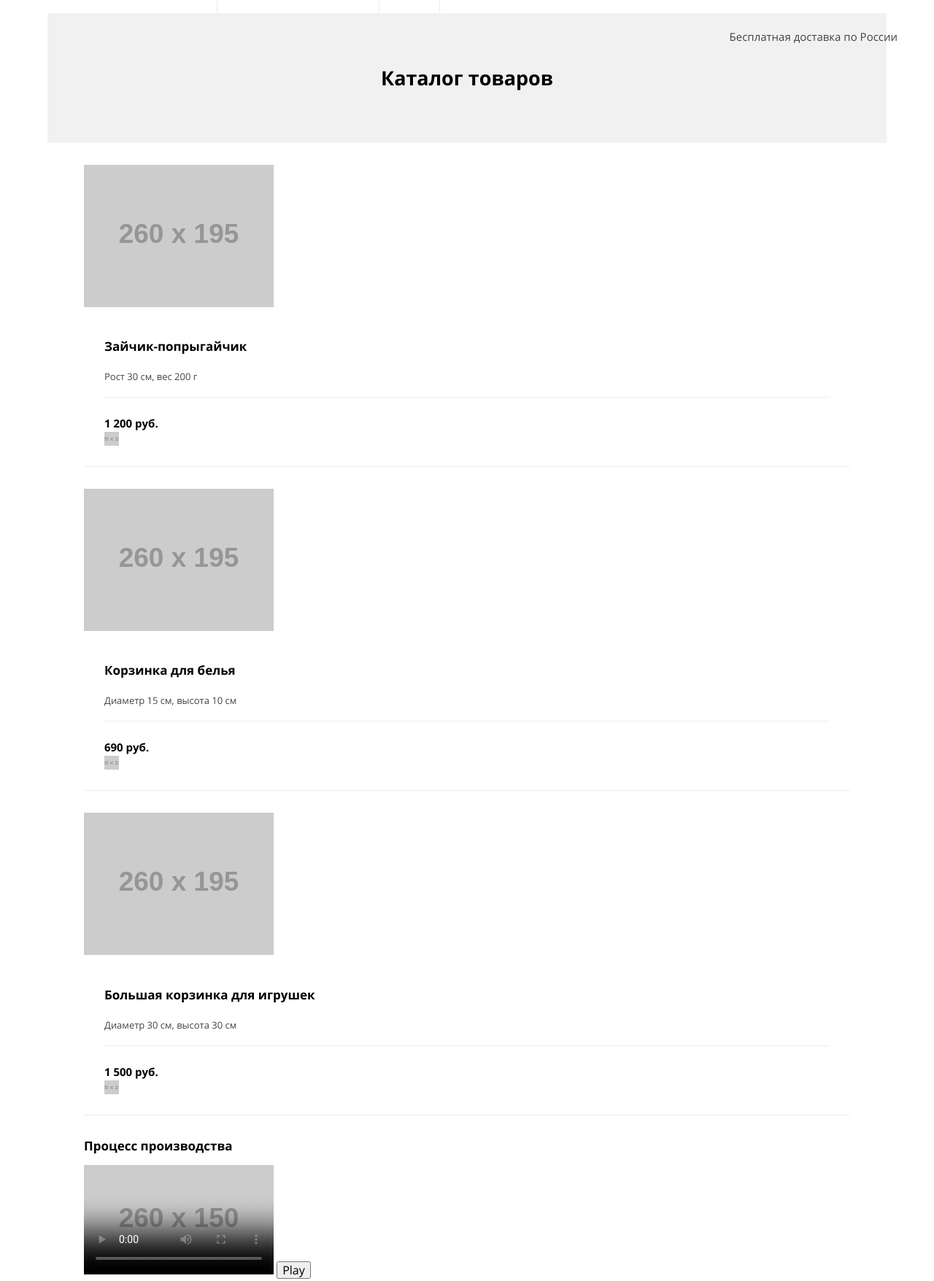
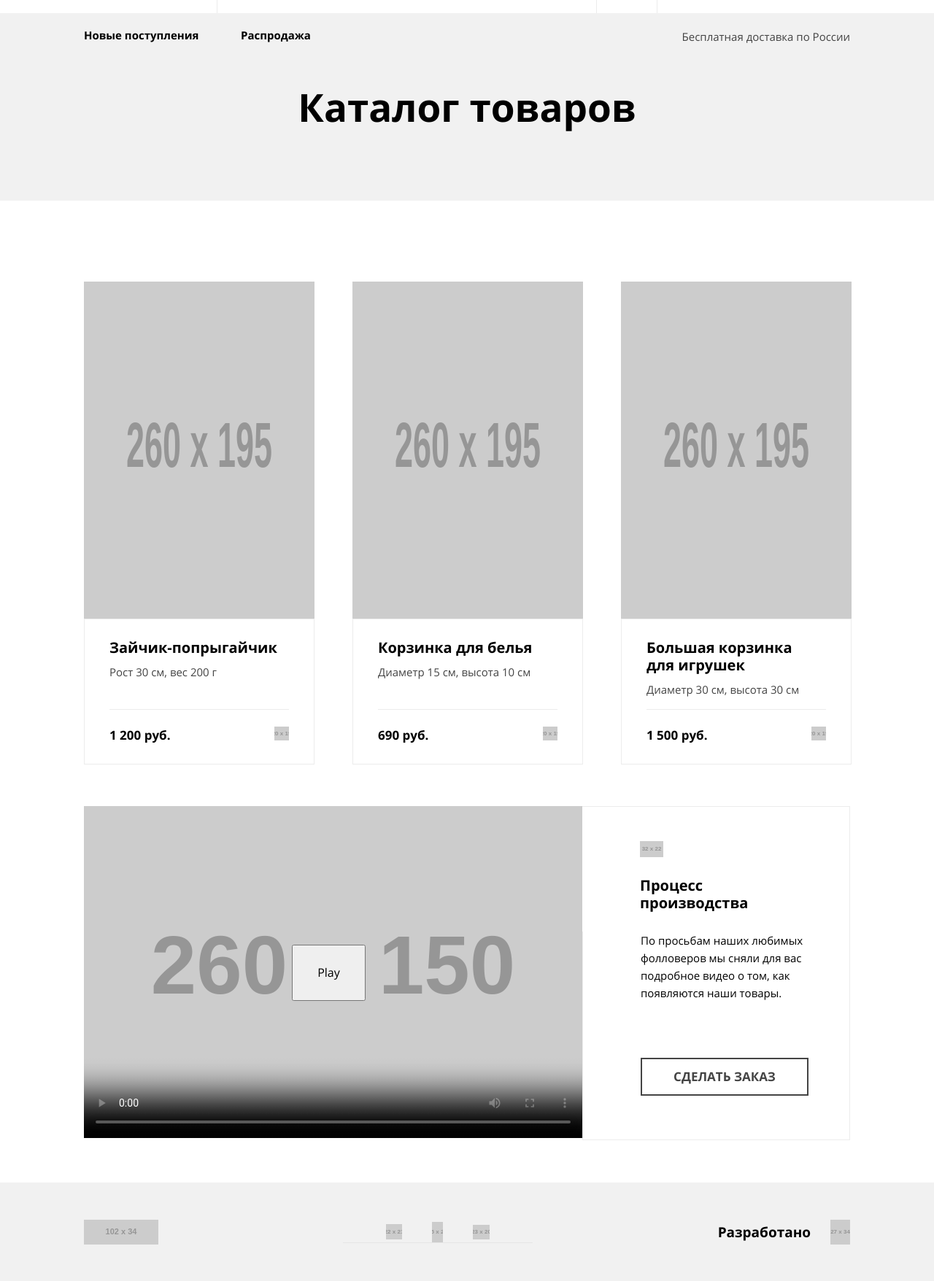
Before and after one commit to iBreadInside/1505405-mishka-21, a website: page source/catalog.html in a window 1280 px wide. Shown: the part 72-1828 px from the top of the page at 73% size. Drawn offline with nearby package versions, Linux system fonts and the light colour scheme; files that its build step writes are made by us from their sources; placeholder pictures from the web are drawn by us.

Commit message:
Правки вложенности, сетки формы и каталога

```diff
--- a/source/catalog.html
+++ b/source/catalog.html
@@ -8,7 +8,7 @@
   </head>
   <body class="page__body">
     <header class="page-header">
-      <div class="page-header__container container">
+      <div class="page-header__wrapper wrapper">
         <nav class="main-navigation main-navigation--opened">
           <a class="main-navigation__logo" href="index.html">
             <img src="https://via.placeholder.com/86x35" width="86" height="35" alt="Мишка - магазин вязаных изделий">
@@ -26,16 +26,26 @@
                 <p>Вязание на заказ</p>
               </a>
             </li>
-            <li class="main-navigation__item">
+            <li class="main-navigation__item main-navigation__item--search">
               <a class="main-navigation__item-link main-navigation__item-link--search" href="#">
                 <img class="main-navigation__item-icon" src="https://via.placeholder.com/18x18" width="18" height="18" alt="Иконка поиска">
                 <p>Поиск по сайту</p>
               </a>
             </li>
-            <li class="main-navigation__item">
+            <li class="main-navigation__item main-navigation__item--cart">
               <a class="main-navigation__item-link main-navigation__item-link--cart" href="#">
                 <img class="main-navigation__item-icon" src="https://via.placeholder.com/21x18" width="21" height="18" alt="Иконка корзины">
                 <p>Корзина: пока пуста</p>
+              </a>
+            </li>
+            <li class="main-navigation__item main-navigation__item--new">
+              <a class="main-navigation__item-link main-navigation__item-link--new" href="#">
+                <p>Новые поступления</p>
+              </a>
+            </li>
+            <li class="main-navigation__item main-navigation__item--sale">
+              <a class="main-navigation__item-link main-navigation__item-link--sale" href="#">
+                <p>Распродажа</p>
               </a>
             </li>
           </ul>
@@ -44,7 +54,6 @@
       </div>
     </header>
     <main class="page-main">
-      <div class="catalog__container container">
       <!-- Раздел каталога -->
       <section class="catalog">
         <h1>Каталог товаров</h1>
@@ -52,7 +61,7 @@
           <ul class="catalog__list">
             <li class="catalog__item">
               <a href="#">
-                  <img src="https://via.placeholder.com/260x195" width="260" height="195" alt="Белый высокий заяц в синей одежде">
+                <img class="catalog__img" src="https://via.placeholder.com/260x195" width="260" height="195" alt="Белый высокий заяц в синей одежде">
               </a>
               <div class="catalog__item-description">
                 <a href="#">
@@ -67,7 +76,7 @@
             </li>
             <li class="catalog__item">
               <a href="#">
-                  <img src="https://via.placeholder.com/260x195" width="260" height="195" alt="Бело-оранжевая вязаная корзинка">
+                <img class="catalog__img" src="https://via.placeholder.com/260x195" width="260" height="195" alt="Бело-оранжевая вязаная корзинка">
               </a>
               <div class="catalog__item-description">
                 <a href="#">
@@ -82,11 +91,11 @@
             </li>
             <li class="catalog__item">
               <a href="#">
-                  <img src="https://via.placeholder.com/260x195" width="260" height="195" alt="Высокая вязаная бело-зеленая корзинка с кучей игрушек">
+                <img class="catalog__img" src="https://via.placeholder.com/260x195" width="260" height="195" alt="Высокая вязаная бело-зеленая корзинка с кучей игрушек">
               </a>
               <div class="catalog__item-description">
                 <a href="#">
-                    <h2 class="catalog__title">Большая корзинка для игрушек</h2>
+                  <h2 class="catalog__title">Большая корзинка для&nbsp;игрушек</h2>
                 </a>
                 <p class="catalog__item-parameters">Диаметр 30 см, высота 30 см</p>
                 <div class="catalog__item-price">
@@ -100,24 +109,27 @@
       </section>
       <!-- Раздел с видео -->
       <section class="video">
-          <div class="wrapper">
-            <!-- <img src="https://via.placeholder.com/32x22" width="32" height="22" alt="Иконка камеры"> -->
-            <h2 class="video__title">Процесс производства</h2>
+        <div class="video__wrapper wrapper">
+          <div class="video__block">
             <video width="260" height="150" controls="controls" poster="https://via.placeholder.com/260x150">
             </video>
             <button class="video__play" type="button">Play</button>
+          </div>
+          <div class="video__title-block">
+            <img src="https://via.placeholder.com/32x22" width="32" height="22" alt="Иконка камеры">
+            <h2 class="video__title">Процесс производства</h2>
+          </div>
           <div class="video__description">
             <p>По просьбам наших любимых фолловеров мы сняли для вас подробное видео о том, как появляются наши товары.</p>
             <a class="video__buy-button border-button" href="#">Сделать заказ</a>
           </div>
         </div>
       </section>
-      </div>
     </main>
     <footer class="page-footer">
-      <div class="page-footer__container container">
+      <div class="page-footer__wrapper wrapper">
         <a class="page-footer__logo" href="index.html">
-          <img class="visually-hidden" src="https://via.placeholder.com/102x34" width="102" height="34" alt="Мишка - главная страница">
+          <img src="https://via.placeholder.com/102x34" width="102" height="34" alt="Мишка - главная страница">
         </a>
         <div class="page-footer__social social">
           <ul class="social__list">
--- a/source/sass/blocks/catalog.scss
+++ b/source/sass/blocks/catalog.scss
@@ -3,8 +3,7 @@
   font-size: 27px;
   line-height: 30px;
   display: block;
-  padding-top: 74px;
-  padding-bottom: 74px;
+  padding: 74px 0;
   background-color: $smoke-white;
   margin: 0;
   text-align: center;
@@ -22,12 +21,12 @@
 .catalog__item {
   display: flex;
   flex-direction: column;
-  border-bottom: 1px solid $smoke-white--light;
-  box-sizing: border-box;
 }
 
 .catalog__item-description {
   padding: 28px;
+  border: 1px solid $smoke-white--light;
+  box-sizing: border-box;
 }
 
 .catalog__title {
@@ -49,4 +48,93 @@
   border-top: 1px solid $smoke-white--light;
   box-sizing: border-box;
   padding-top: 23px;
+  display: flex;
+  justify-content: space-between;
 }
+
+@media (min-width: $tablet-width) {
+  .catalog {
+    margin-bottom: 53px;
+  }
+
+  .catalog h1 {
+    font-size: 43px;
+    line-height: 50px;
+    padding: 100px 0;
+    margin-bottom: 67px;
+  }
+
+  .catalog__list {
+    margin-bottom: 0;
+    gap: 54px;
+  }
+
+  .catalog__item {
+    display: grid;
+    grid-template-columns: 1fr 1fr;
+  }
+
+  .catalog__img {
+    width: 334px;
+    height: 332px;
+  }
+
+  .catalog__item-description {
+    display: flex;
+    flex-direction: column;
+    padding: 27px 34px;
+  }
+
+  .catalog__title {
+    font-size: 20px;
+    margin: 0;
+  }
+
+  .catalog__item-parameters {
+    font-size: 15px;
+    margin-bottom: auto;
+  }
+
+  .catalog__item-price {
+    font-size: 17px;
+  }
+}
+
+@media (min-width: $desktop-width) {
+  .catalog {
+    margin-bottom: 57px;
+  }
+
+  .catalog h1 {
+    font-size: 53px;
+    line-height: 57px;
+    margin-bottom: 111px;
+  }
+
+  .catalog__list {
+    grid-template-columns: repeat(3, 1fr);
+    gap: 52px;
+  }
+
+  .catalog__item {
+    display: flex;
+    flex-direction: column;
+  }
+
+  .catalog__img {
+    width: 316px;
+    height: 462px;
+  }
+
+  .catalog__item-description {
+    flex-grow: 1;
+  }
+
+  .catalog__item-parameters {
+    margin: 6px 0 12px;
+  }
+
+  .catalog__item-price {
+    margin-top: auto;
+  }
+}
--- a/source/sass/blocks/form-checkbox.scss
+++ b/source/sass/blocks/form-checkbox.scss
@@ -40,10 +40,10 @@
   .form-checkbox__list {
     display: grid;
     grid-template-columns: 1fr 1fr;
+  }
 
-    & li {
-      margin-bottom: 56px;
-    }
+  .form-checkbox__list li {
+    margin-bottom: 56px;
   }
 
   .form-checkbox__item-label::before {
--- /dev/null
+++ b/source/sass/blocks/form-fieldset.scss
@@ -0,0 +1,36 @@
+.form-fieldset {
+  position: relative;
+  border: 0;
+
+  &::after {
+    position: absolute;
+    content: "";
+    top: 6px;
+    right: 30px;
+    width: 200px;
+    height: 1px;
+    border-top: 1px solid $aqua;
+  }
+}
+
+@media (min-width: $tablet-width) {
+  .form-fieldset {
+    display: grid;
+    grid-template-columns: 167px auto;
+    grid-row: auto;
+
+    &::after {
+      display: none;
+    }
+  }
+
+  .form-fieldset ul {
+    margin-top: -15px;
+  }
+}
+
+@media (min-width: $desktop-width) {
+  .form-fieldset {
+    grid-template-columns: 174px auto;
+  }
+}
--- a/source/sass/blocks/form-phone.scss
+++ b/source/sass/blocks/form-phone.scss
@@ -3,6 +3,10 @@
 }
 
 @media (min-width: $tablet-width) {
+  .form-phone {
+    margin-bottom: 24px;
+  }
+
   .form-phone__legend {
     margin: 0;
   }
--- a/source/sass/blocks/modal.scss
+++ b/source/sass/blocks/modal.scss
@@ -35,8 +35,9 @@
   box-sizing: border-box;
   background-color: white;
   padding: 29px 30px 46px 30px;
+}
 
-  & h3 {
+.modal__wrapper h3 {
   font-weight: bold;
   font-size: 25px;
   line-height: 30px;
@@ -46,10 +47,9 @@
   width: 150px;
 }
 
-  & p {
+.modal__wrapper p {
   font-size: 15px;
   line-height: 30px;
   margin: 0;
   margin-bottom: 22px;
 }
-}
--- a/source/sass/blocks/video.scss
+++ b/source/sass/blocks/video.scss
@@ -1,16 +1,64 @@
+.video {
+  margin-bottom: 58px;
+}
+
+.video__wrapper {
+  display: flex;
+  flex-direction: column;
+  box-sizing: border-box;
+}
+
+.video__title-block {
+  order: -1;
+  display: flex;
+  box-sizing: border-box;
+  align-items: center;
+  border: 1px solid $smoke-white--light;
+  border-bottom: none;
+  padding: 22px 34px 26px;
+}
+
+.video__title-block img {
+  margin-right: 25px;
+}
+
 .video__title {
   font-weight: bold;
   font-size: 17px;
   line-height: 24px;
+  display: inline-block;
+  margin: 0;
+}
+
+.video__block {
+  position: relative;
+}
+
+.video__block video {
+  line-height: 0;
+  object-fit: cover;
+}
+
+.video__play {
+  position: absolute;
+  width: 101px;
+  height: 77px;
+  top: 37px;
+  left: 80px;
+  box-sizing: border-box;
+  padding: 0;
 }
 
 .video__description {
-  margin: 33px;
+  padding: 33px;
+  border: 1px solid $smoke-white--light;
+  border-top: none;
 }
 
 .video__description p {
   font-size: 13px;
   line-height: 24px;
+  margin-bottom: 41px;
 }
 
 .video__buy-button {
@@ -18,4 +66,92 @@
   box-sizing: border-box;
   padding: 18px 11px;
   text-align: center;
+  font-size: 18px;
+  line-height: 16px;
 }
+
+@media (min-width: $tablet-width) {
+  .video__title-block {
+    order: 0;
+    justify-content: flex-start;
+    padding: 39px 42px 0;
+  }
+
+  .video__title-block img {
+    margin-right: 33px;
+  }
+
+  .video__title {
+    font-size: 20px;
+  }
+
+  .video__block video {
+    width: 100%;
+    height: 455px;
+
+    &::placeholder {
+      height: 455px;
+    }
+  }
+
+  .video__play {
+    top: 190px;
+    left: 285px;
+  }
+
+  .video__description {
+    padding: 25px 42px 41px;
+  }
+
+  .video__description p {
+    font-size: 15px;
+  }
+
+  .video__buy-button {
+    font-size: 17px;
+    padding: 16px 11px;
+  }
+}
+
+@media (min-width: $desktop-width) {
+  .video__wrapper {
+    display: grid;
+    grid-template-columns: 683px auto;
+    grid-template-rows: 172px auto;
+  }
+
+  .video__block {
+    grid-row: 1/-1;
+  }
+
+  .video__block video {
+    width: 683px;
+  }
+
+  .video__title-block {
+    flex-direction: column;
+    align-items: flex-start;
+    padding: 47px 57px 27px 79px;
+    border-left: none;
+  }
+
+  .video__title {
+    max-width: 230px;
+  }
+
+  .video__title-block img {
+    margin-bottom: 27px;
+  }
+
+  .video__description {
+    display: flex;
+    flex-direction: column;
+    justify-content: space-between;
+    grid-column: 2/-1;
+    padding: 0 56px 60px 79px;
+  }
+
+  // .video__buy-button {
+  //   margin-top: auto;
+  // }
+}
--- a/source/sass/global.scss
+++ b/source/sass/global.scss
@@ -7,6 +7,10 @@ ul {
 a {
   text-decoration: none;
   color: black;
+}
+
+p {
+  margin: 0;
 }
 
 fieldset {
--- a/source/sass/style.scss
+++ b/source/sass/style.scss
@@ -8,6 +8,7 @@
 @import "./blocks/legend.scss";
 @import "./blocks/border-button.scss";
 @import "./blocks/form-section.scss";
+@import "./blocks/form-fieldset.scss";
 @import "./blocks/visually-hidden.scss";
 @import "./blocks/page.scss";
 @import "./blocks/page-header.scss";
```
Also changed, not shown: source/form.html (+6 -6 lines), source/sass/blocks/best-merch.scss (+11 -10 lines), source/sass/blocks/contacts.scss (+14 -15 lines), source/sass/blocks/form-email.scss (+10 -0 lines), source/sass/blocks/form-section.scss (+4 -47 lines). Lines whose indentation alone changed are shown as unchanged.
